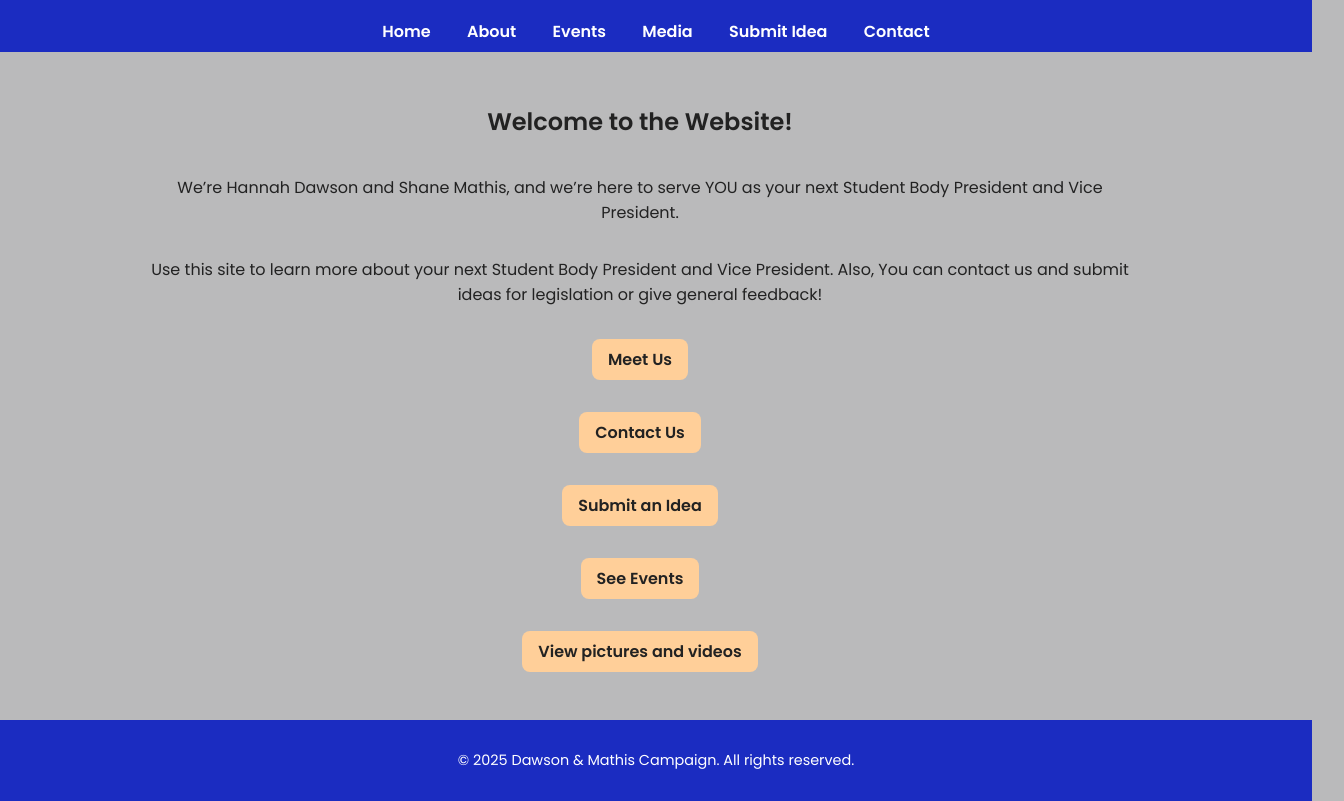
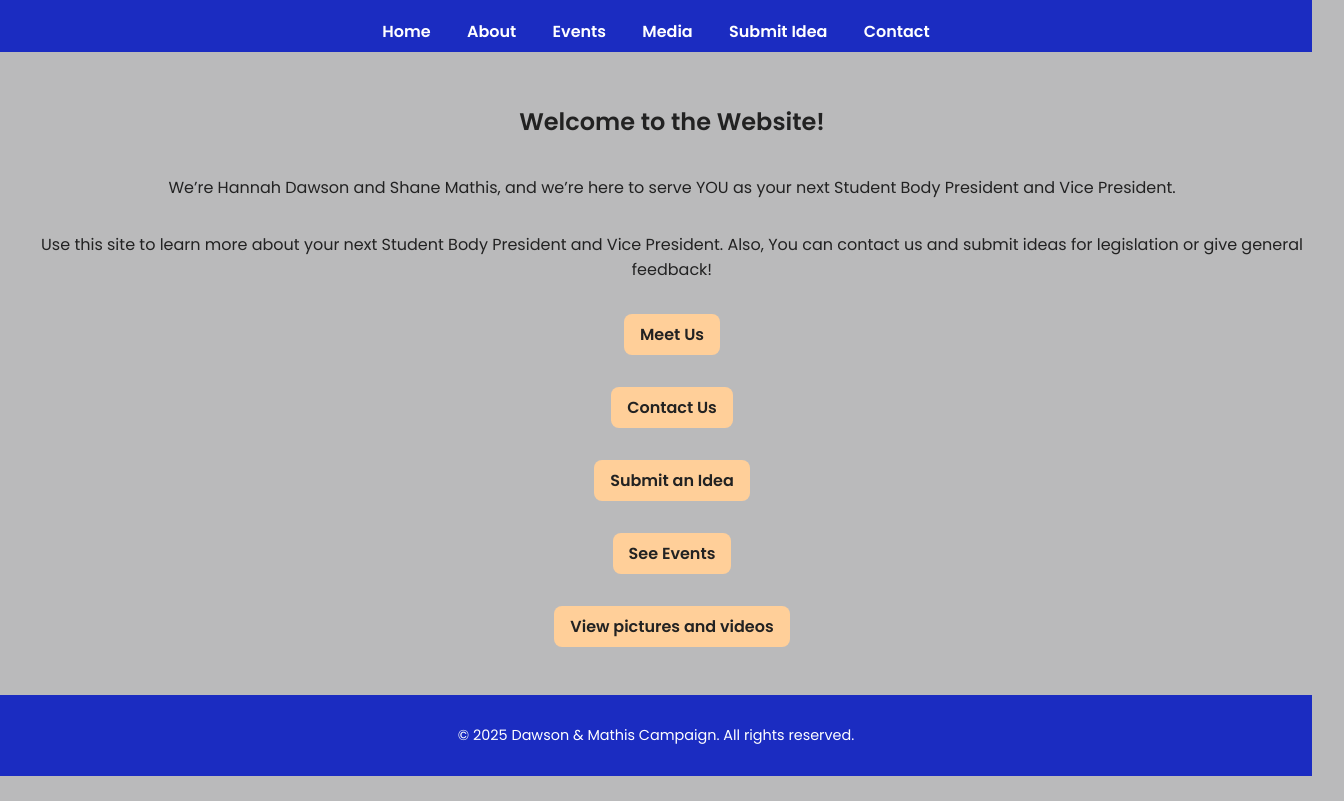
Before and after one commit to Shortballer2/CSU-SGA, a plain HTML site: page index.html in a window 1280 px wide. Shown: the part 88-889 px from the top of the page, 1344 px wide, since content can reach past the window. After the commit the page ends 864 px from the top, so only its background shows below. Drawn offline with Linux system fonts and the light colour scheme.

Commit message:
Update styles.css

```diff
--- a/css/styles.css
+++ b/css/styles.css
@@ -21,8 +21,6 @@ main {
   display: flex;
   flex-direction: column;
   align-items: center;
-  max-width: 1000px;
-  margin: 0 auto;
 }
 
 .button {
```
